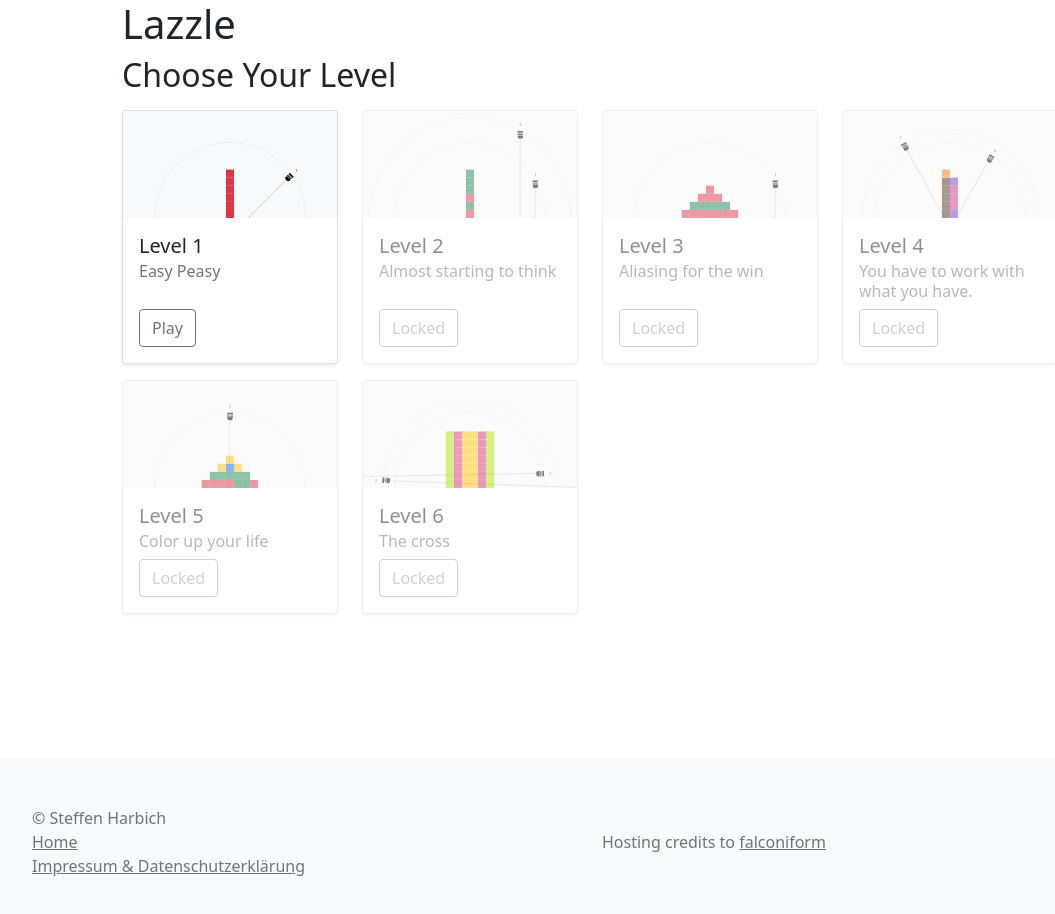
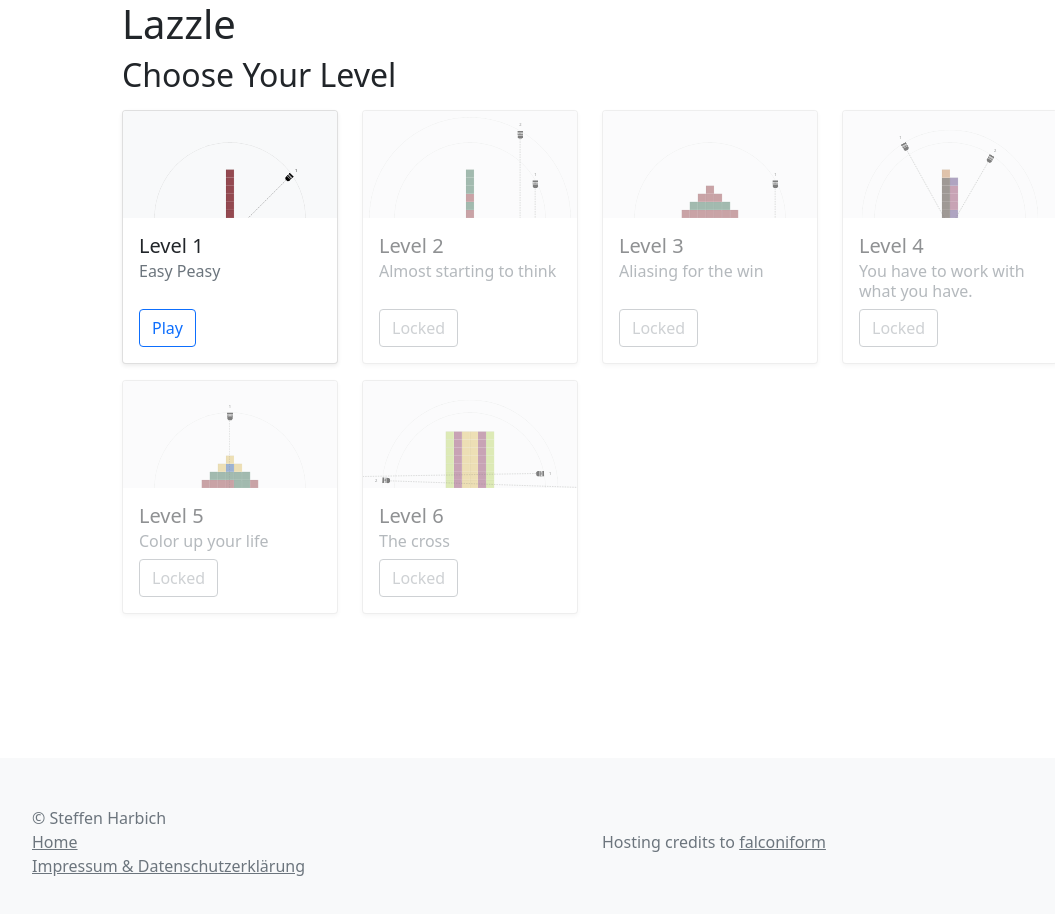
Before and after one commit to steffenraubvogel/lazzle, a React (Create React App) app: page /game in a window 1280 px wide. Shown: the top 914 px of the page, without its empty margins (50-1105 px from the left). Built offline with nearby package versions, Linux system fonts and the light colour scheme.

Commit message:
visual improvement of level chooser

```diff
--- a/src/lazzle/Lazzle.module.scss
+++ b/src/lazzle/Lazzle.module.scss
@@ -10,7 +10,6 @@
 }
 
 .levelCompleted {
-    border-color: $success;
     .levelCompletedCheckMark {
         position: absolute;
         color: $success;
@@ -18,6 +17,11 @@
         width: 4rem;
         right: 0;
         bottom: 0;
+    }
+}
+.levelUnlocked:hover, .levelCompleted:hover {
+    .levelPreview .world {
+        filter: none;
     }
 }
 .levelLocked {
@@ -33,6 +37,7 @@
         transform-origin: 0 0;
         border-width: 0;
         left: 50%; /* in conjunction with generated translateX(-50%) -> centered */
+        filter: saturate(45%);
     }
 }
 
--- a/src/lazzle/Lazzle.tsx
+++ b/src/lazzle/Lazzle.tsx
@@ -29,7 +29,12 @@ export function LevelChooser(props: RouteComponentProps) {
                             <h5 className="card-title">Level {index + 1}</h5>
                             <h6 className="card-subtitle mb-2 text-muted">{availableLevel.name}</h6>
                             <div className='cardActions d-flex'>
-                                <Link className={"btn btn-outline-secondary stretched-link" + (index > progress ? ' disabled' : '')} to={props.match.path + '/' + index}>
+                                <Link className={"btn "
+                                    + (index === progress ? 'btn-outline-primary' : 'btn-outline-secondary')
+                                    + " stretched-link"
+                                    + (index > progress ? ' disabled' : '')}
+                                    to={props.match.path + '/' + index}
+                                >
                                     {(index < progress ? 'Play again' : (index === progress ? 'Play' : 'Locked'))}
                                 </Link>
                                 {index < progress && <CheckIcon className={styles.levelCompletedCheckMark} />}
```
Also changed, not shown: 1 other file (tests, documents, lock files or other folders).
